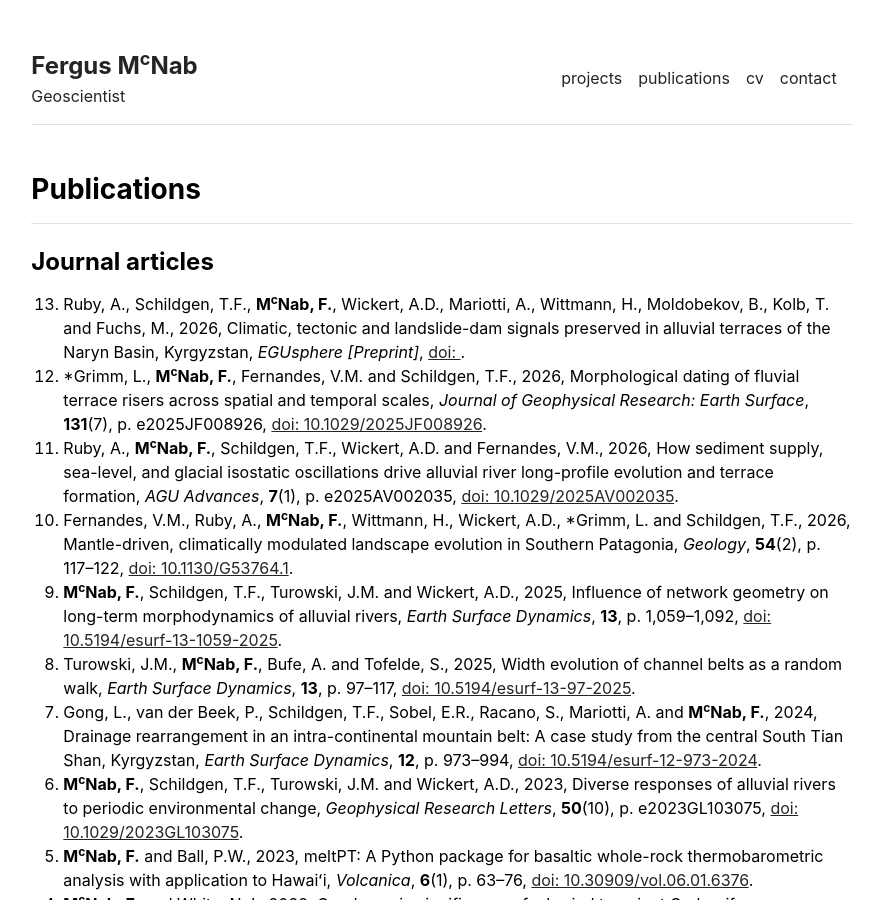
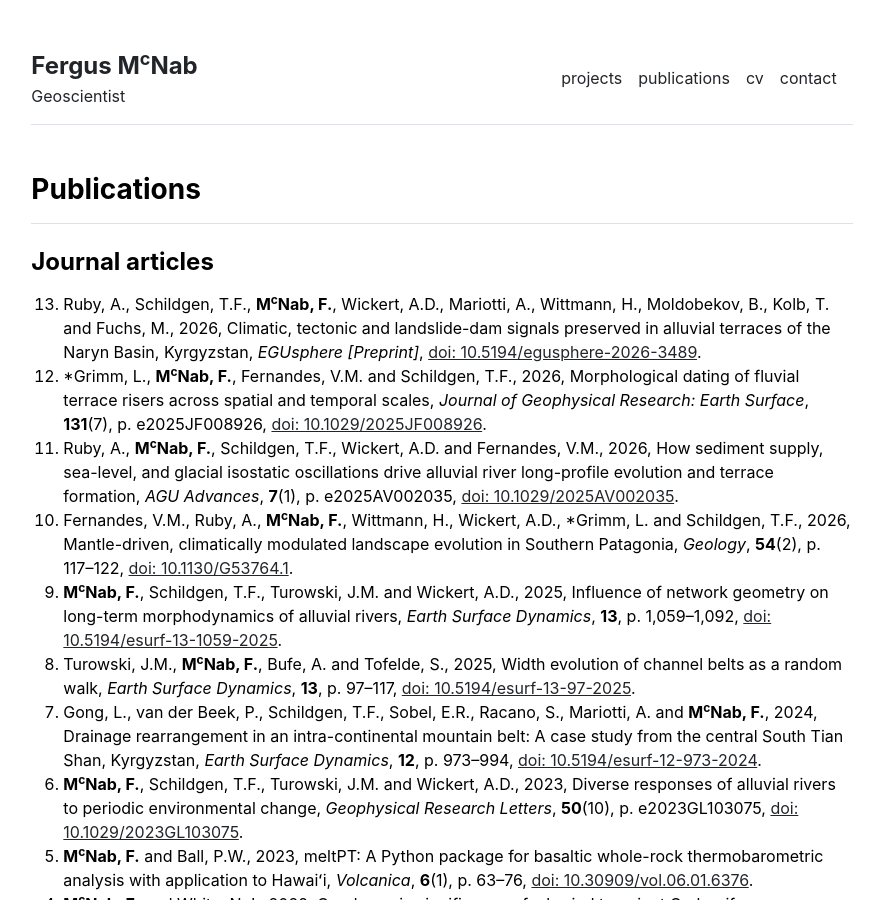
Before and after one commit to fmcnab/fmcnab.github.io, a Jekyll site: the page built from publications.md, in a window 1280 px wide and 900 px high. Shown: the whole window, without its empty margins (198-1079 px from the left). Built offline with Jekyll 4.4.1, drawn with Linux system fonts in a browser that asks for light colours.

Commit message:
Update pubs.

```diff
--- a/_data/publications.yml
+++ b/_data/publications.yml
@@ -4,7 +4,7 @@ featured:
 - {name: 'Low shear diffusion central schemes for particle methods. Jonathan Panuelos, James Wadsley, Nicholas Kevlahan', url: 'http://ms.mcmaster.ca/kevla/pdf/articles/jcp_v414.pdf'}
 
 peer_reviewed:
-- {names: 'Ruby, A., Schildgen, T.F., <b>M<sup>c</sup>Nab, F.</b>, Wickert, A.D., Mariotti, A., Wittmann, H., Moldobekov, B., Kolb, T. and Fuchs, M.', year: '2026', title: 'Climatic, tectonic and landslide-dam signals preserved in alluvial terraces of the Naryn Basin, Kyrgyzstan', journal: 'EGUsphere [Preprint]', doi: '', url: ''}
+- {names: 'Ruby, A., Schildgen, T.F., <b>M<sup>c</sup>Nab, F.</b>, Wickert, A.D., Mariotti, A., Wittmann, H., Moldobekov, B., Kolb, T. and Fuchs, M.', year: '2026', title: 'Climatic, tectonic and landslide-dam signals preserved in alluvial terraces of the Naryn Basin, Kyrgyzstan', journal: 'EGUsphere [Preprint]', doi: '10.5194/egusphere-2026-3489', url: 'https://doi.org/10.5194/egusphere-2026-3489'}
 - {names: '&#42;Grimm, L., <b>M<sup>c</sup>Nab, F.</b>, Fernandes, V.M. and Schildgen, T.F.', year: '2026', title: 'Morphological dating of fluvial terrace risers across spatial and temporal scales', journal: 'Journal of Geophysical Research: Earth Surface', vol: '131', num: '7', pages: 'e2025JF008926', doi: '10.1029/2025JF008926', url: 'https://doi.org/10.1029/2025JF008926'}
 - {names: 'Ruby, A., <b>M<sup>c</sup>Nab, F.</b>, Schildgen, T.F., Wickert, A.D. and Fernandes, V.M.', year: '2026', title: 'How sediment supply, sea-level, and glacial isostatic oscillations drive alluvial river long-profile evolution and terrace formation', journal: 'AGU Advances', vol: '7', num: '1', pages: 'e2025AV002035', doi: '10.1029/2025AV002035', url: 'https://doi.org/10.1029/2025AV002035'}
 - {names: 'Fernandes, V.M., Ruby, A., <b>M<sup>c</sup>Nab, F.</b>, Wittmann, H., Wickert, A.D., &#42;Grimm, L. and Schildgen, T.F.', year: '2026', title: 'Mantle-driven, climatically modulated landscape evolution in Southern Patagonia', journal: 'Geology', vol: '54', num: '2', pages: '117&ndash;122', doi: '10.1130/G53764.1', url: 'https://doi.org/10.1130/G53764.1'}
```
